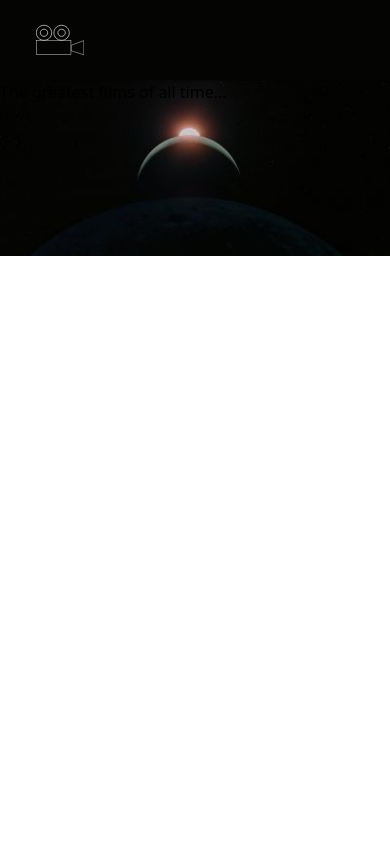
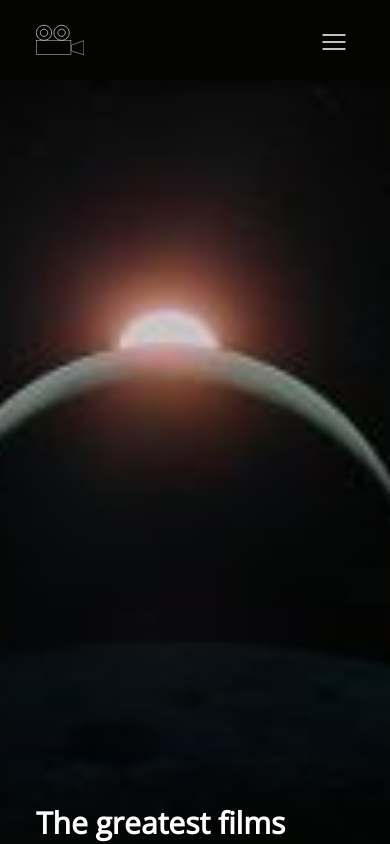
Before and after one commit to jonahBerlyne/sight-and-sound-movies-app, a React (Create React App) app in the folder frontend/: page / in a window 390 px wide. Shown: the top 844 px of the page. Built offline with nearby package versions, Linux system fonts and the light colour scheme; the HTML template or start-up script is replaced by a standard one.

Commit message:
added responsiveness to landing page

```diff
--- a/frontend/src/Components/Card.tsx
+++ b/frontend/src/Components/Card.tsx
@@ -2,16 +2,16 @@ import React from 'react';
 
 type Props = {
  backgroundImg: string;
- directionLeft?: boolean;
+ directionRight?: boolean;
  text: string;
 }
 
 function Card(props: Props) {
-  const { backgroundImg, directionLeft, text } = props;
+  const { backgroundImg, directionRight, text } = props;
 
   return (
-    <section style={{backgroundImage: `url(${backgroundImg})`}} className='bg-no-repeat bg-contain h-screen'>
-     <h2>{text}</h2>
+    <section style={{backgroundImage: `url(${backgroundImg})`}} className={`h-screen bg-center bg-cover bg-no-repeat flex flex-col justify-end ${directionRight ? 'items-end' : ''}`}>
+     <h2 className={`text-white font-bold font-open text-3xl lg:text-6xl text-left w-[250px] lg:w-[500px] bottom-0 leading-snug lg:leading-tight ${directionRight ? 'mr-9 sm:mr-10 lg:mr-20' : 'ml-9 sm:ml-10 lg:ml-20'} mb-10`}>{text}</h2>
     </section>
   );
 }
--- a/frontend/src/Components/Footer.tsx
+++ b/frontend/src/Components/Footer.tsx
@@ -3,7 +3,7 @@ import React from 'react';
 function Footer() {
   return (
     <footer className='relative bottom-0 w-full bg-[#040402] text-white px-2 py-6'>
-     <p className='text-center font-open font-semibold text-sm lg:text-lg'>© 2022 Sight and Sound Film App. Not affiliated with BFI. All rights reserved.</p>
+     <p className='text-center font-open font-semibold text-xs sm:text-sm lg:text-lg'>© 2022 Sight and Sound Film App. Not affiliated with BFI. All rights reserved.</p>
     </footer>
   );
 }
--- a/frontend/src/Components/Header.tsx
+++ b/frontend/src/Components/Header.tsx
@@ -1,14 +1,44 @@
-import React from 'react';
+import React, { useState } from 'react';
 import { Link } from 'react-router-dom';
 import Logo from './Logo';
 
 function Header() {
+
+  const [menuOpen, setMenuOpen] = useState(false);
+
   return (
-    <header className='relative flex flex-wrap justify-between items-center bg-[#040402] text-white p-2 mb-0 h-auto overflow-x-hidden font-open'>
+    <header className='relative flex flex-row justify-between items-center bg-[#040402] text-white p-2 mb-0 h-auto overflow-x-hidden font-open'>
      <div className="container px-4 ml-3 lg:ml-12 flex flex-wrap items-center justify-between">
        <Link to='/' className='mr-4 py-2 whitespace-nowrap'>
         <Logo />
        </Link>
+       <button
+            className='text-primary-100 cursor-pointer text-xl leading-none px-3 mt-1 border-solid border-transparent rounded bg-transparent block md:hidden outline-none focus:outline-none'
+            type='button'
+            onClick={() => setMenuOpen(!menuOpen)}
+        >
+         <svg
+              xmlns='http://www.w3.org/2000/svg'
+              fill='none'
+              viewBox='0 0 24 24'
+              strokeWidth={1}
+              stroke='white'
+              className='w-10 h-8'
+         >
+          <path
+                strokeLinecap='round'
+                strokeLinejoin='round'
+                d='M3.75 6.75h16.5M3.75 12h16.5m-16.5 5.25h16.5'
+          />
+         </svg>
+        </button>
+     </div>
+     <div
+      className={
+       `text-center md:flex md:gap-x-3 md:mr-3 lg:mr-12 flex-grow items-center justify-center py-1 ${menuOpen ? 'flex' : 'hidden'}`}
+     >
+      <button className='w-20 sm:text-lg lg:text-xl font-semibold'>Login</button>
+      <button className='w-20 sm:text-lg lg:text-xl font-semibold'>Sign Up</button>
      </div>
     </header>
   );
--- a/frontend/src/Pages/Landing.tsx
+++ b/frontend/src/Pages/Landing.tsx
@@ -3,19 +3,18 @@ import Card from '../Components/Card';
 
 export default function Landing() {
   return (
-    <div className='flex flex-col gap-y-0 space-y-0'>
+    <div className='flex flex-col'>
      <Card
       backgroundImg='/Images/2001.jpg'
-      directionLeft
       text='The greatest films of all time...'
      />
      <Card
       backgroundImg='/Images/vertigo.jpg'
+      directionRight
       text='Collected for your viewing...'
      />
      <Card
       backgroundImg='/Images/jeanne_dielman.jpg'
-      directionLeft
       text='As voted on by over 1100 critics and 1000 directors...'
      />
     </div>
```
Also changed, not shown: frontend/public/Images/jeanne_dielman.jpg.
